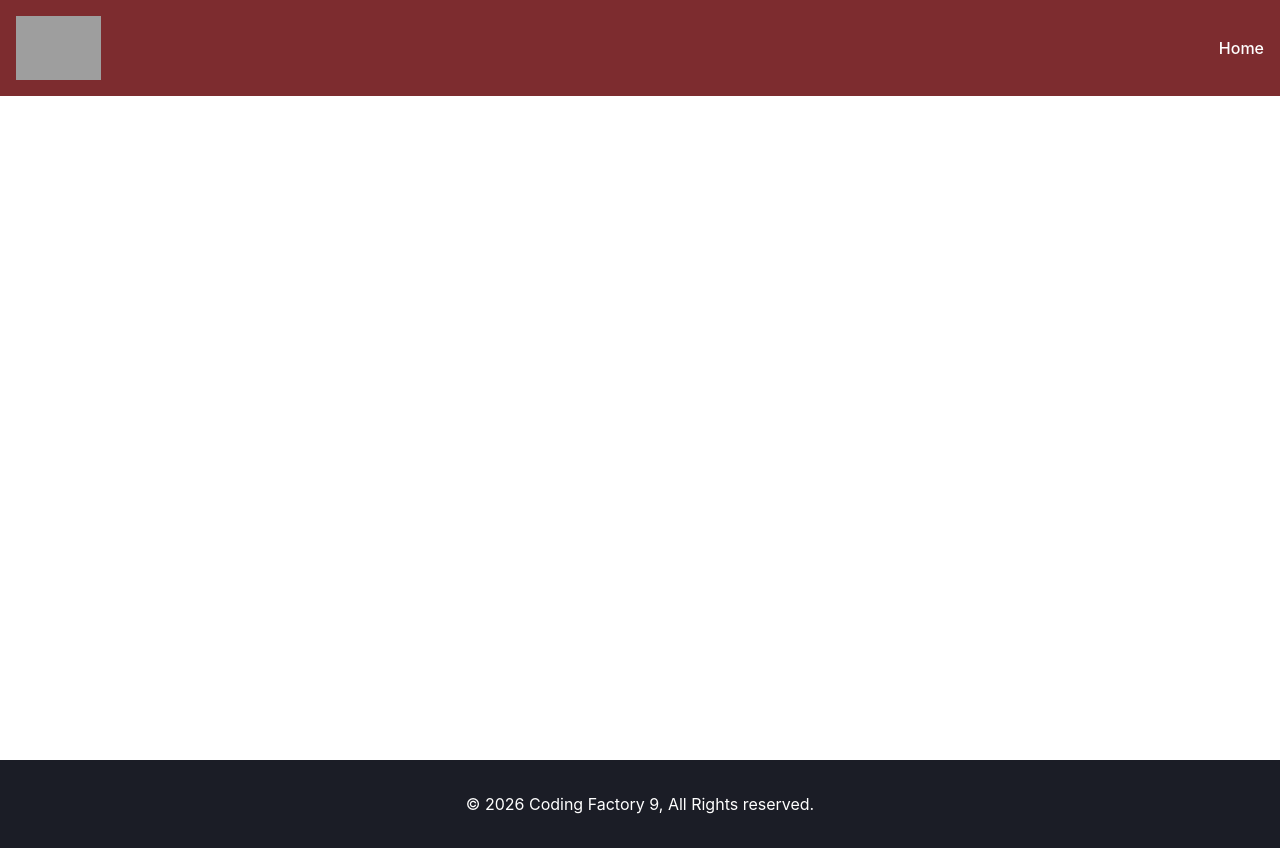
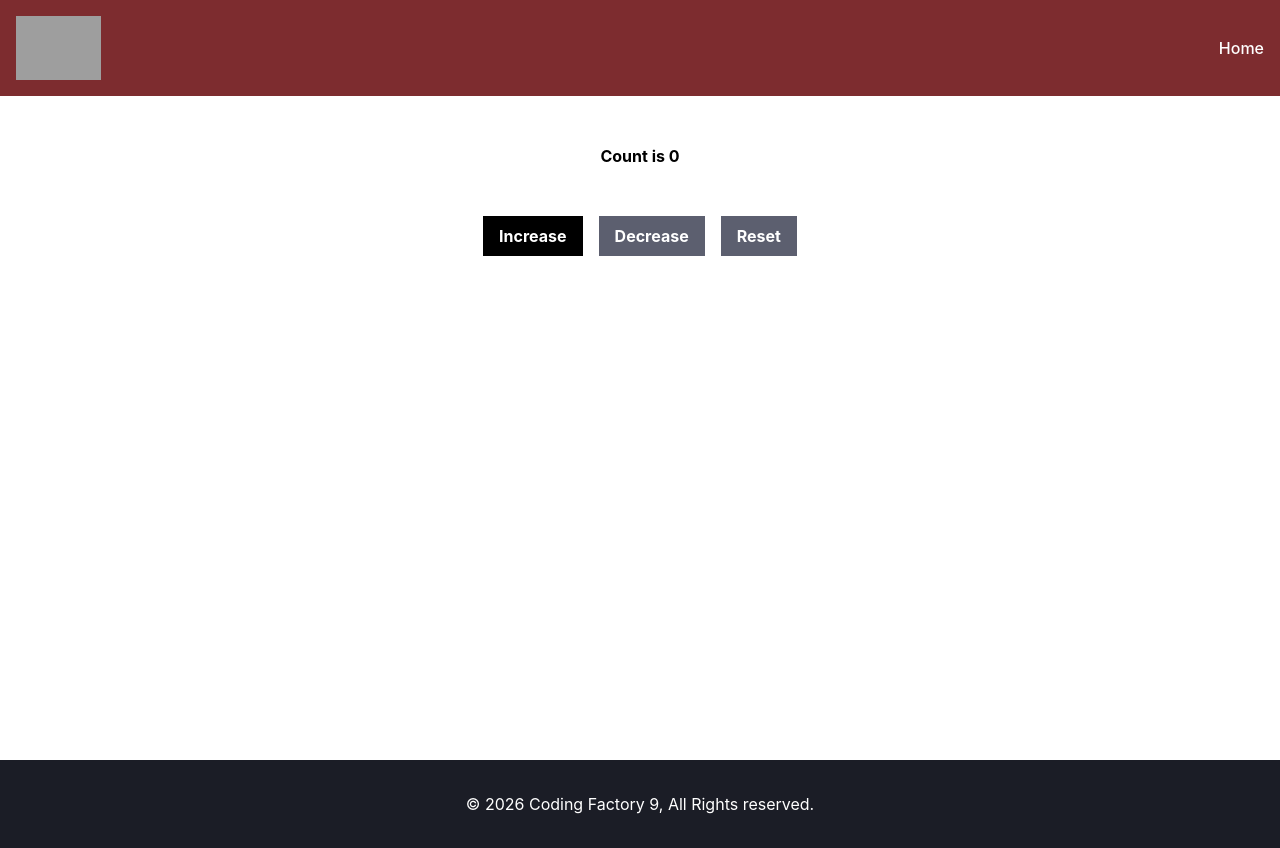
Before and after one commit to StefanosMotsos/cf9-react-app, a React (Vite) app: page / in a window 1280 px wide. Built offline with nearby package versions, Linux system fonts and the light colour scheme; grey boxes are pictures that could not be loaded.

Commit message:
feat: added counter components

```diff
--- a/src/App.tsx
+++ b/src/App.tsx
@@ -43,8 +43,9 @@
 //
 // // PropsThree = {title, description, price, sort, image}
 
-import ArrowFunctionalComponentWithProps from "./components/LessonThree/ArrowFunctionalComponentWithProps.tsx";
+// import ArrowFunctionalComponentWithProps from "./components/LessonThree/ArrowFunctionalComponentWithProps.tsx";
 import Layout from "./components/Layout";
+import Counter from "./components/LessonFour/Counter.tsx";
 
 
 function App() {
@@ -62,12 +63,13 @@ function App() {
         {/*  title="Second Title"*/}
         {/*  description="Lorem ipsum dolor sit amet, consectetur adipisicing elit. Adipisci amet, deserunt dicta excepturi fugit ipsa modi perferendis quo repellat voluptates."*/}
         {/*/>*/}
-        <Layout addClasses='text-blue-600 bg-grey-200'>
-          <ArrowFunctionalComponentWithProps
-            title="Second Title"
-            description="Lorem ipsum dolor sit amet, consectetur adipisicing elit. Adipisci amet, deserunt dicta excepturi fugit ipsa modi perferendis quo repellat voluptates."
-          />
-          <p>Lorem ipsum dolor sit amet, consectetur adipisicing elit. Aliquid, dicta fuga modi mollitia placeat sequi. A ab accusamus aspernatur assumenda eaque harum ipsum molestias omnis quae quod, reiciendis rem voluptatem?</p>
+        <Layout addClasses='bg-grey-50'>
+          {/*<ArrowFunctionalComponentWithProps*/}
+          {/*  title="Second Title"*/}
+          {/*  description="Lorem ipsum dolor sit amet, consectetur adipisicing elit. Adipisci amet, deserunt dicta excepturi fugit ipsa modi perferendis quo repellat voluptates."*/}
+          {/*/>*/}
+          {/*<p>Lorem ipsum dolor sit amet, consectetur adipisicing elit. Aliquid, dicta fuga modi mollitia placeat sequi.</p>*/}
+          <Counter/>
         </Layout>
     </>
   )
--- a/src/components/Layout.tsx
+++ b/src/components/Layout.tsx
@@ -14,7 +14,7 @@ const Layout = (
         <>
             <div className={addClasses}>
                 <Header/>
-                <main className='container mx-auto min-h-[95vh]'>{children}</main>
+                <main className='container mx-auto min-h-[95vh] pt-36'>{children}</main>
                 <Footer/>
             </div>
         </>
--- /dev/null
+++ b/src/components/LessonFour/ClassCounter.tsx
@@ -0,0 +1,35 @@
+import {Component} from "react";
+import CounterButton from "./CounterButton.tsx";
+
+type State = {
+    count: number;
+}
+
+class ClassCounter extends Component<object, State>{
+    constructor(props: object) {
+        super(props);
+        this.state = {count: 0};
+    }
+
+    increaseCount = () => {
+        this.setState({count: this.state.count + 1});
+    }
+
+    render(){
+        return (
+            <>
+                <h1 className="text-center text-xl font-bold"
+                >Count is {this.state.count}</h1>
+                <div className="text-center space-x-4 pt-12">
+                    <CounterButton
+                        onClick={this.increaseCount}
+                        label="Increase"
+                    />
+                </div>
+            </>
+        )
+    }
+
+
+}
+export default ClassCounter;
--- /dev/null
+++ b/src/components/LessonFour/Counter.tsx
@@ -0,0 +1,44 @@
+import {useState} from "react";
+import CounterButton from "./CounterButton.tsx";
+
+const Counter = () => {
+    const [counter, setCounter] = useState(0);
+
+    const increasedCount = () => {
+        setCounter(counter => counter + 1);
+    }
+    const decreasedCount = () => {
+        if (counter > 0) {
+            setCounter(counter => counter - 1);
+        }
+    }
+    const resetCount = () => {
+        setCounter(0);
+    }
+    return (
+        <>
+            <h1 className="text-center font-bold">Count is {counter}</h1>
+            <div className="text-center pt-12 space-x-4 font-bold">
+                <CounterButton
+                    addClasses='bg-black'
+                    onClick={increasedCount}
+                    label="Increase"
+                    />
+                <CounterButton
+                    addClasses='bg-black'
+                    onClick={decreasedCount}
+                    label="Decrease"
+                    disabled={counter === 0}
+                />
+                <CounterButton
+                    addClasses="bg-cf-dark-red"
+                    onClick={resetCount}
+                    label="Reset"
+                    disabled={counter === 0}
+                />
+            </div>
+        </>
+    );
+}
+
+export default Counter
--- /dev/null
+++ b/src/components/LessonFour/CounterButton.tsx
@@ -0,0 +1,22 @@
+type ButtonProps = {
+    label: string;
+    onClick: () => void;
+    disabled?: boolean;
+    addClasses?: string;
+}
+
+const CounterButton = (
+    {label, onClick, disabled=false, addClasses} : ButtonProps) => {
+    return (
+        <>
+            <button
+                className={`disabled:bg-cd-gray text-white py-2 px-4 ${addClasses}`}
+                onClick={onClick}
+                disabled={disabled}>
+                {label}
+            </button>
+        </>
+    )
+}
+
+export default CounterButton;
```
